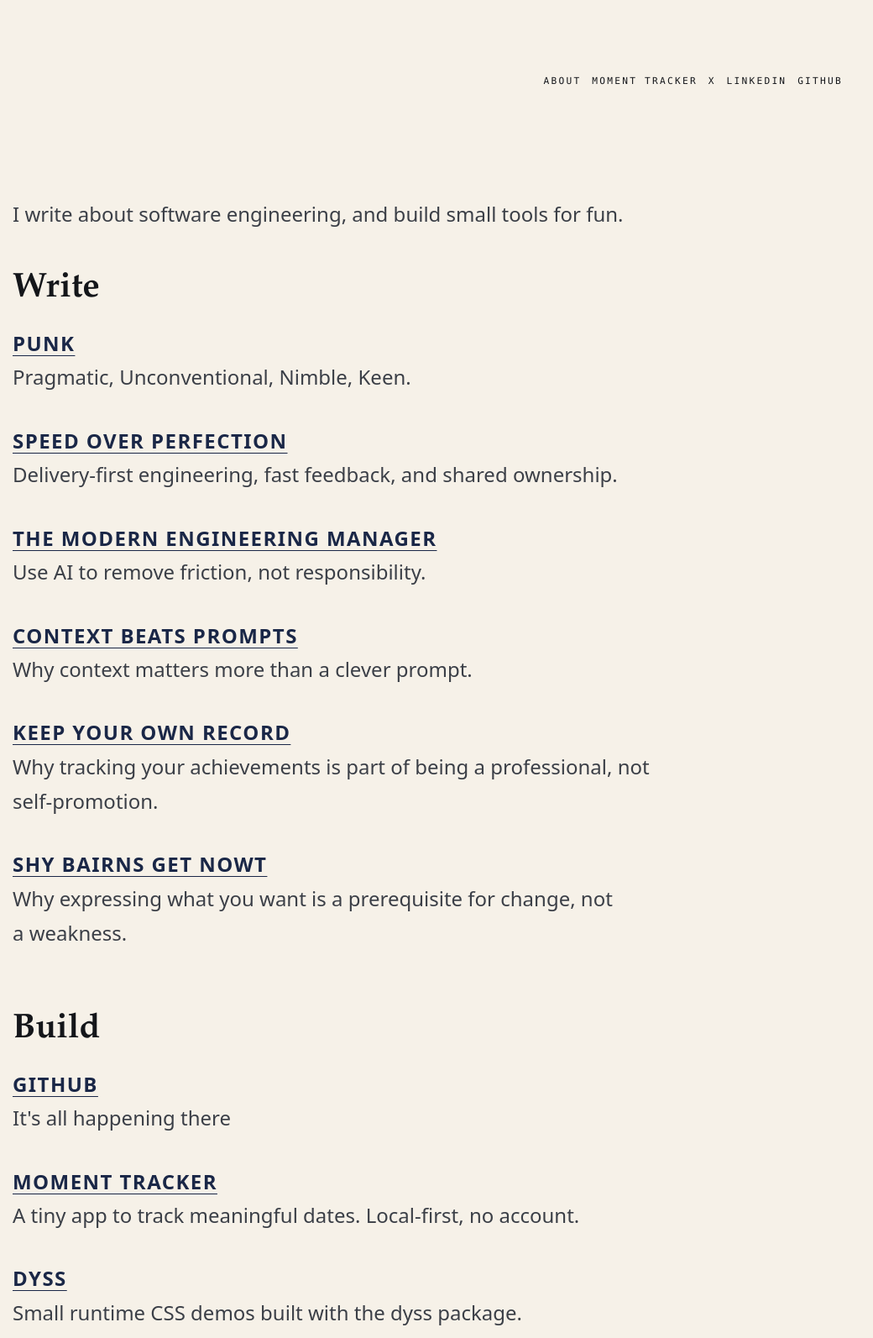
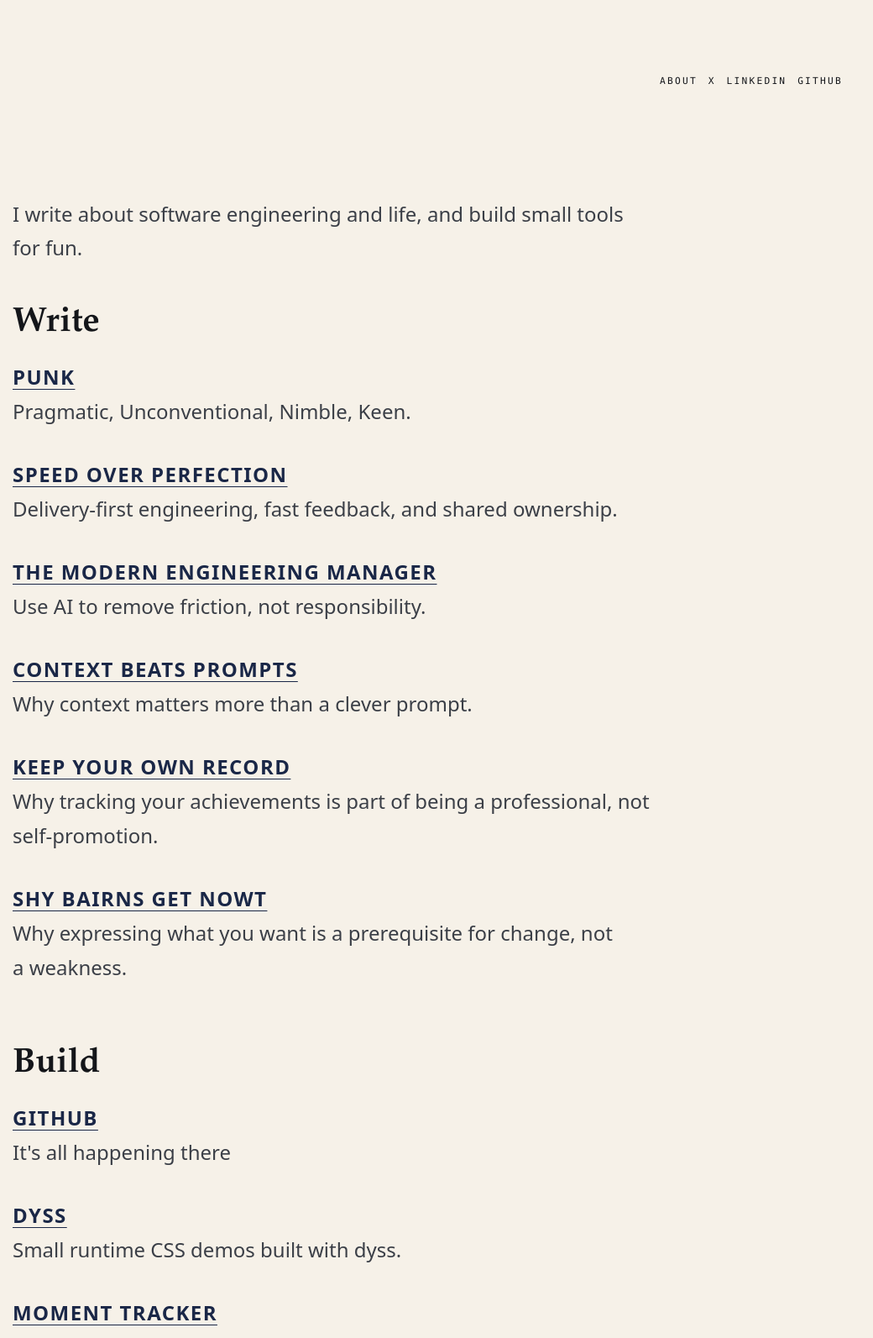
Before and after one commit to brnrd/vegetalope, an Astro site: page / in a window 1280 px wide. Shown: the top 1593 px of the page at 84% size, 240-1280 px from the left. Built offline with nearby package versions, Linux system fonts and the light colour scheme; Astro itself is replaced by a stand-in of ours.

Commit message:
chore: update links

```diff
--- a/src/components/Header.astro
+++ b/src/components/Header.astro
@@ -30,7 +30,6 @@ import logoImage from '../assets/vegetalope-transparent.avif'
 
 		<nav id="site-nav" class="site-nav" aria-label="Site">
 			<a href="/about">About</a>
-			<a href="https://moments.vegetalope.com">Moment Tracker</a>
 			<a href="https://x.com/vegetalope">X</a>
 			<a href="https://www.linkedin.com/in/bernarddebecker/">LinkedIn</a>
 			<a href="https://github.com/brnrd">GitHub</a>
--- a/src/pages/index.astro
+++ b/src/pages/index.astro
@@ -25,7 +25,7 @@ const writeArticles = (await Promise.all(
 			<header class="stack">
 				<h1 class="sr-only">{SITE_TITLE}</h1>
 				<p>
-					I write about software engineering, and build small tools for fun.
+					I write about software engineering and life, and build small tools for fun.
 				</p>
 			</header>
 
@@ -50,12 +50,12 @@ const writeArticles = (await Promise.all(
 							<p>It's all happening there</p>
 						</li>
 						<li>
+							<a href="/build/dyss">dyss</a>
+							<p>Small runtime CSS demos built with dyss.</p>
+						</li>
+						<li>
 							<a href="https://moments.vegetalope.com/">Moment Tracker</a>
 							<p>A tiny app to track meaningful dates. Local-first, no account.</p>
-						</li>
-						<li>
-							<a href="/build/dyss">dyss</a>
-							<p>Small runtime CSS demos built with the dyss package.</p>
 						</li>
 						<li>
 							<a href="https://addons.mozilla.org/en-US/firefox/addon/prompttube/">PromptTube</a>
```
